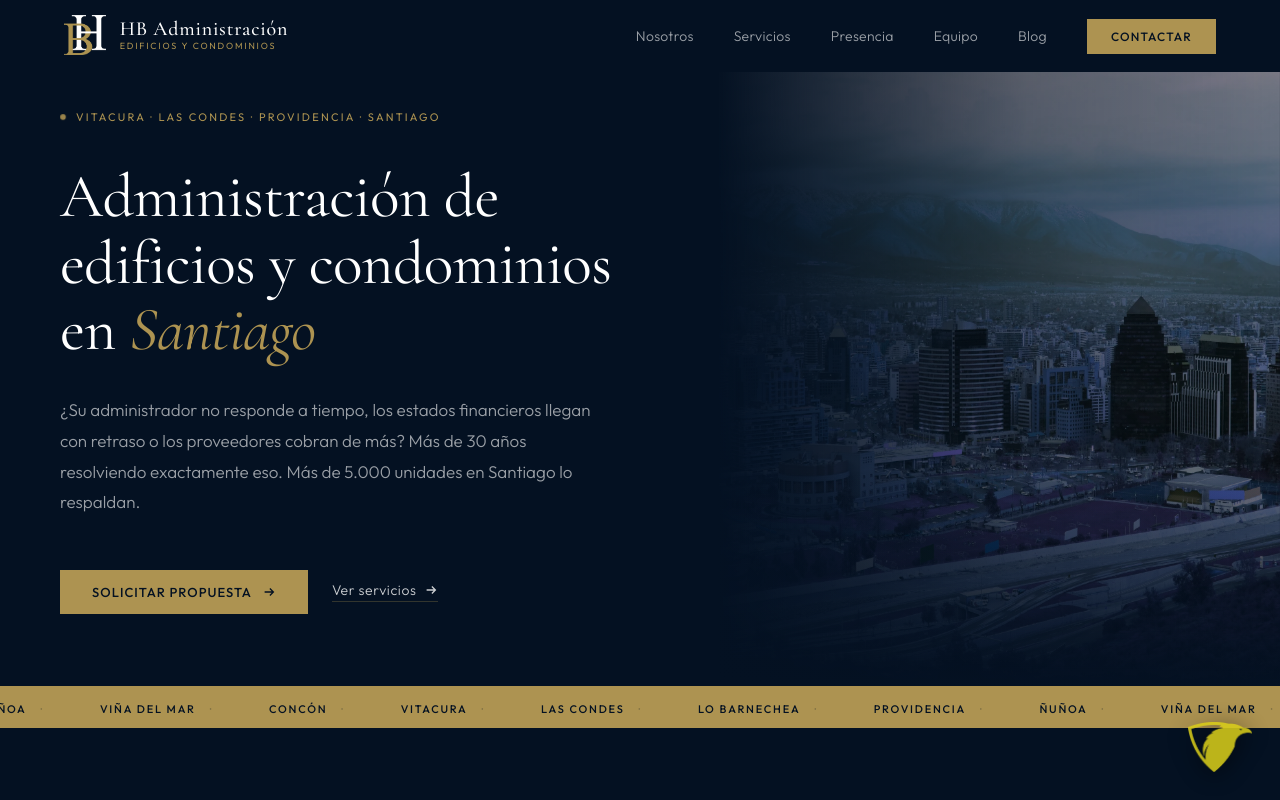
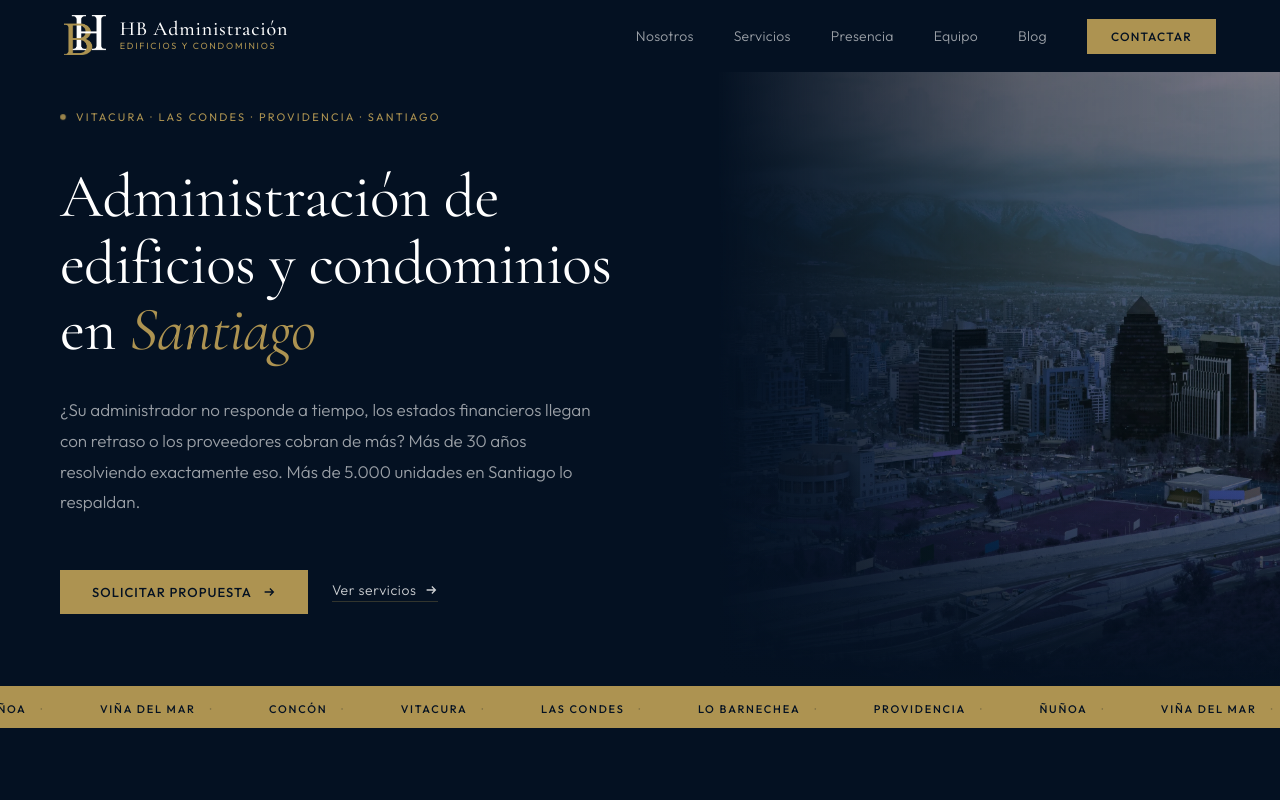
Before and after one commit to hbadministracion/hbadmin, a plain HTML site: page index.html in a window 1280 px wide. Shown: the top 800 px of the page. Drawn offline with nearby package versions, Linux system fonts and the light colour scheme.

Commit message:
Update index.html

```diff
--- a/index.html
+++ b/index.html
@@ -1159,6 +1159,7 @@
 
     /* ── FAB HB SEGURIDAD ── */
     .hb-seg-fab {
+      display: none
       position: fixed;
       bottom: 28px;
       right: 28px;
```
